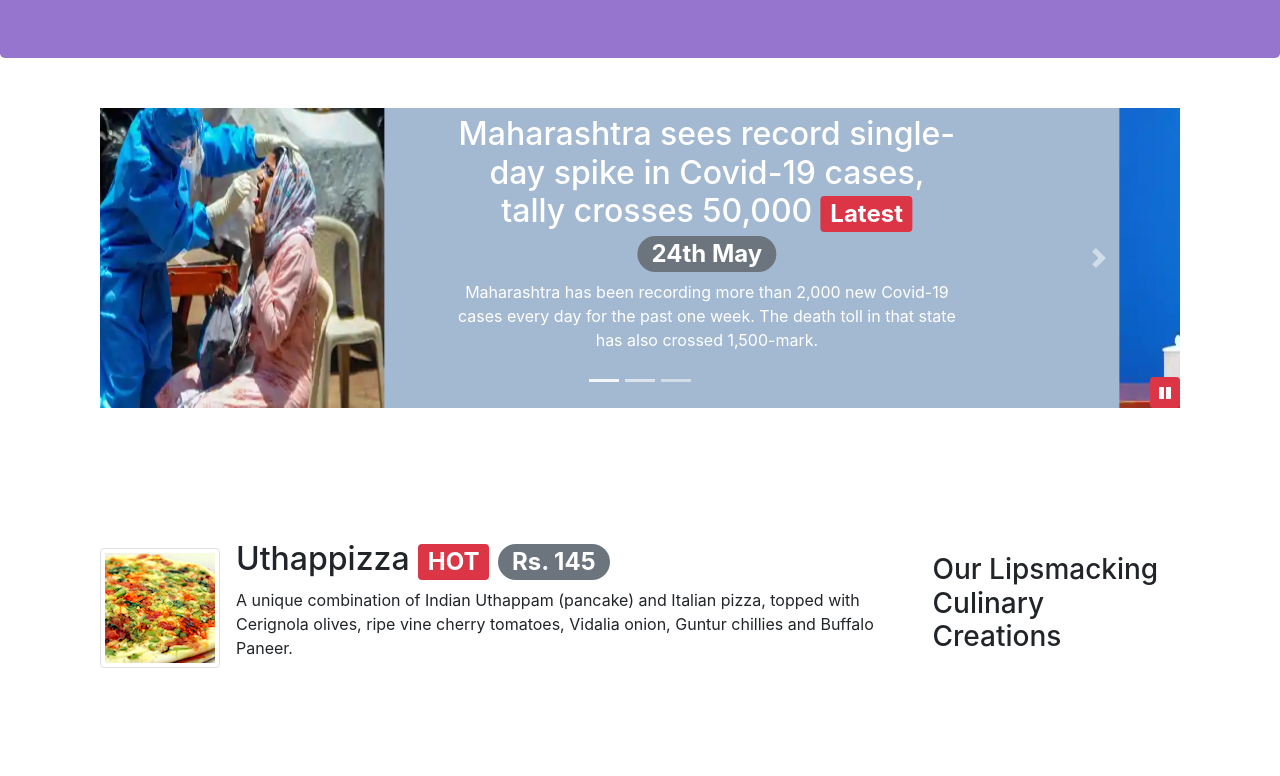
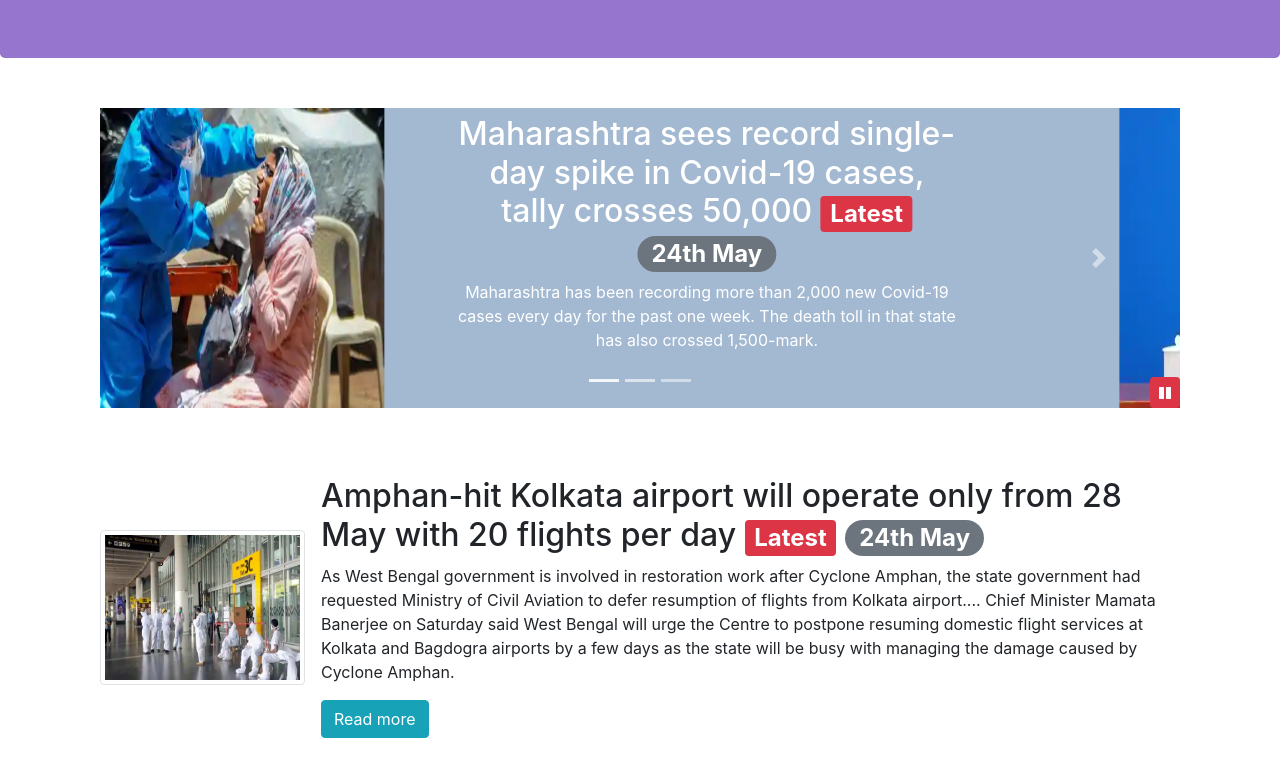
Before and after one commit to SanyaKasaudhan/NEWSBLOG, a website: page index.html in a window 1280 px wide. Shown: the part 276-1052 px from the top of the page. Drawn offline with nearby package versions, Linux system fonts and the light colour scheme.

Commit message:
1st news

```diff
--- a/index.html
+++ b/index.html
@@ -147,22 +147,20 @@
 
 
         <div class="row row-content align-items-center">
-            <div class="col-12 col-sm-4 order-sm-last col-md-3">
-                <h3>Our Lipsmacking Culinary Creations</h3>
-            </div>
             <div class="col col-sm order-sm-first col-md">
                 <div class="media">
                     <img class="d-flex mr-3 img-thumbnail align-self-center"
-                            src="img/uthappizza.png" alt="Uthappizza">
+                            src="img/img4.png" alt="Kolkata" style="width: 205px; height: 155px;">
                     <div class="media-body">
-                        <h2 class="mt-0">Uthappizza
-                            <span class="badge badge-danger">HOT</span>
-                            <span class="badge badge-pill badge-secondary">Rs. 145</span>
+                        <h2 class="mt-0">Amphan-hit Kolkata airport will operate only from 28 May with 20 flights per day
+                            <span class="badge badge-danger">Latest</span>
+                            <span class="badge badge-pill badge-secondary">24th May</span>
                         </h2>
-                        <p class="d-none d-sm-block">A unique combination of Indian Uthappam (pancake) and
-                            Italian pizza, topped with Cerignola olives, ripe vine
-                            cherry tomatoes, Vidalia onion, Guntur chillies and
-                            Buffalo Paneer.</p>
+                        <p class="d-none d-sm-block">As West Bengal government is involved in restoration work after Cyclone Amphan,
+                            the state government had requested Ministry of Civil Aviation to defer resumption of flights from Kolkata airport.<span id="dots">...</span><span id="more">
+                            Chief Minister Mamata Banerjee on Saturday said West Bengal will urge the Centre to postpone resuming domestic flight
+                            services at Kolkata and Bagdogra airports by a few days as the state will be busy with managing the damage caused by Cyclone Amphan.</span></p>
+                            <button onclick="myFunction()" id="myBtn" class="btn btn-info">Read more</button>
                     </div>
                 </div>
             </div>
@@ -262,6 +260,24 @@
                     $("#carouselButton").children("span").addClass('fa-pause');
                 }
             });
+
+
+        function myFunction() {
+        var dots = document.getElementById("dots");
+        var moreText = document.getElementById("more");
+        var btnText = document.getElementById("myBtn");
+
+        if (dots.style.display === "none") {
+            dots.style.display = "inline";
+            btnText.innerHTML = "Read more";
+            moreText.style.display = "none";
+        } else {
+            dots.style.display = "none";
+            btnText.innerHTML = "Read less";
+            moreText.style.display = "inline";
+  }
+}
+
     </script>
 </body>
 
```
Also changed, not shown: img/img4.png (added).
